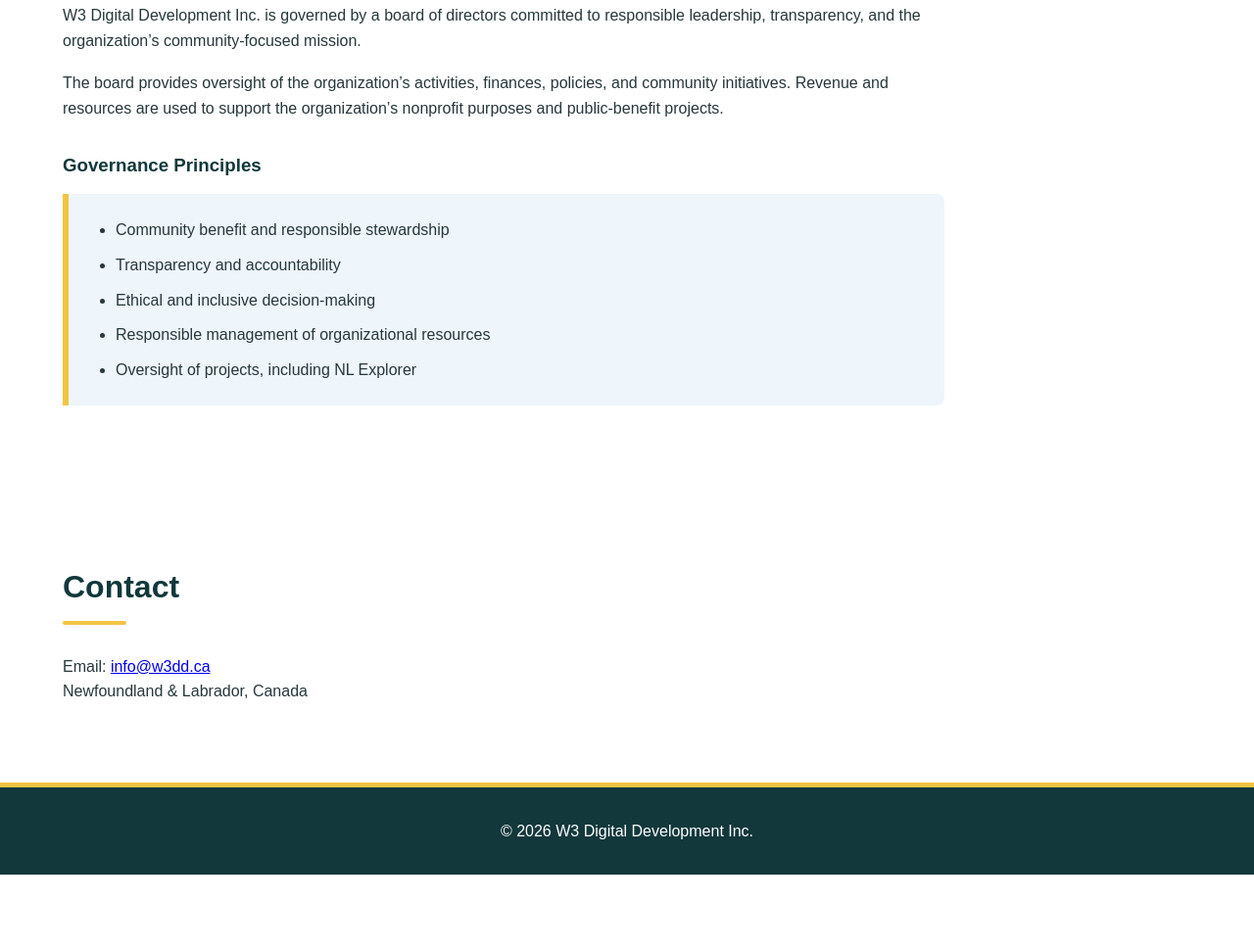
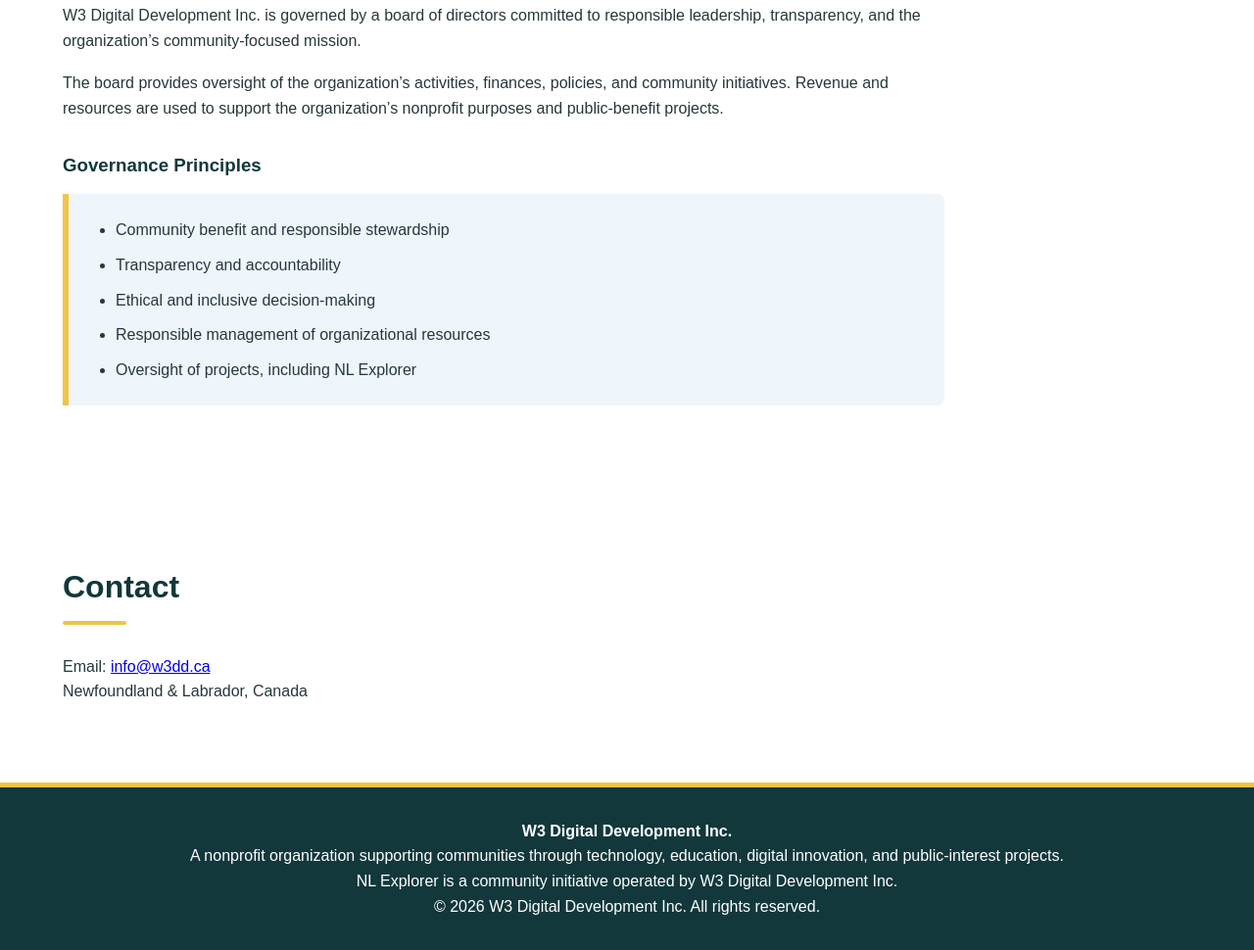
Before and after one commit to derekpmoller/w3dd-org-site, a plain HTML site: page index.html in a window 1280 px wide. Shown: the part 2504-3474 px from the top of the page at 98% size. Before the commit the page ends 3397 px from the top, so only its background shows below. Drawn offline with Linux system fonts and the light colour scheme.

Commit message:
Add footer page update

```diff
--- a/index.html
+++ b/index.html
@@ -194,7 +194,25 @@
 
     <footer>
         <div class="container">
-            © 2026 W3 Digital Development Inc.
+
+            <p>
+                <strong>W3 Digital Development Inc.</strong>
+            </p>
+
+            <p>
+                A nonprofit organization supporting communities through
+                technology, education, digital innovation, and public-interest projects.
+            </p>
+
+            <p class="footer-project">
+                NL Explorer is a community initiative operated by
+                W3 Digital Development Inc.
+            </p>
+
+            <p class="footer-copyright">
+                &copy; 2026 W3 Digital Development Inc. All rights reserved.
+            </p>
+
         </div>
     </footer>
 
```
